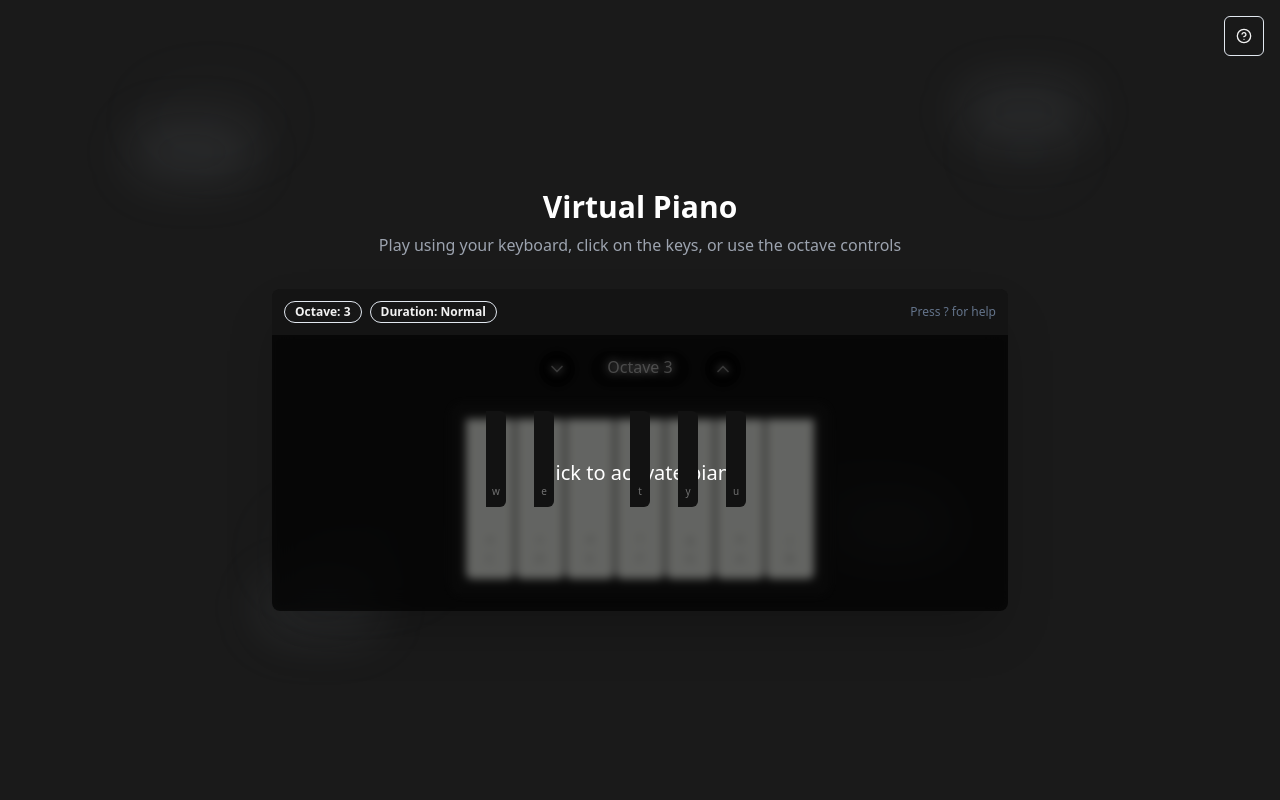
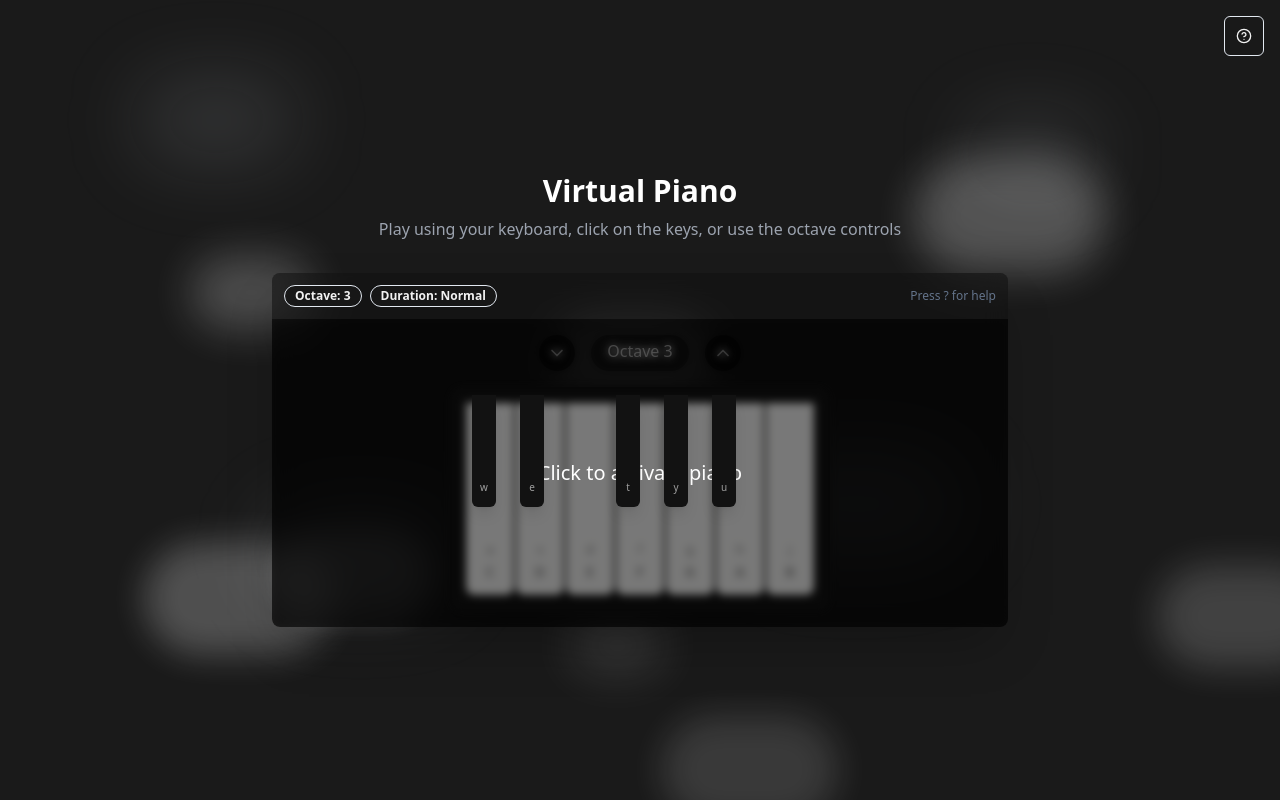
Before and after one commit to Muzaffar-codes07/c-harmonious-keys, a React (Vite) app: page / in a window 1280 px wide. Built offline with nearby package versions, Linux system fonts and the light colour scheme.

Commit message:
Fix piano key layout and animations
- Improved black key positioning and key proportions.
- Fixed musical note animation visibility.
- Enhanced cloud shapes, random generation, and movement.
- Adjusted cloud opacity for better visibility.

```diff
--- a/src/components/FloatingNotes.tsx
+++ b/src/components/FloatingNotes.tsx
@@ -11,6 +11,7 @@ interface Note {
   size: number;
   variant: 'music' | 'note';
   colorHex: string;
+  opacity: number;
 }
 
 interface FloatingNotesProps {
@@ -22,13 +23,15 @@ const FloatingNotes: React.FC<FloatingNotesProps> = ({ lastNotePlayed }) => {
 
   const noteColors = [
     { class: 'text-red-500', hex: '#ef4444' },
-    { class: 'text-slate-300', hex: '#cbd5e1' },
-    { class: 'text-orange-400', hex: '#fb923c' }
+    { class: 'text-blue-400', hex: '#60a5fa' },
+    { class: 'text-orange-400', hex: '#fb923c' },
+    { class: 'text-purple-400', hex: '#c084fc' },
+    { class: 'text-emerald-400', hex: '#34d399' }
   ];
 
   useEffect(() => {
     if (lastNotePlayed) {
-      const noteCount = Math.floor(Math.random() * 2) + 2; // 2-3 notes per key press
+      const noteCount = Math.floor(Math.random() * 3) + 2; // 2-4 notes per key press
 
       for (let i = 0; i < noteCount; i++) {
         const randomColor = noteColors[Math.floor(Math.random() * noteColors.length)];
@@ -40,7 +43,8 @@ const FloatingNotes: React.FC<FloatingNotesProps> = ({ lastNotePlayed }) => {
           color: randomColor.class,
           colorHex: randomColor.hex,
           size: Math.random() * 16 + 24, // 24-40px size range
-          variant: Math.random() > 0.5 ? 'music' : 'note'
+          variant: Math.random() > 0.5 ? 'music' : 'note',
+          opacity: Math.random() * 0.3 + 0.7 // 0.7-1.0 opacity range
         };
 
         setNotes(prev => [...prev, newNote]);
@@ -52,24 +56,36 @@ const FloatingNotes: React.FC<FloatingNotesProps> = ({ lastNotePlayed }) => {
     }
   }, [lastNotePlayed]);
 
-  // Add decorative cloud elements
-  const cloudPositions = [
-    { left: '10%', top: '15%' },
-    { right: '15%', top: '10%' },
-    { left: '20%', bottom: '20%' },
-    { right: '25%', bottom: '30%' }
-  ];
-
   return (
     <div className="fixed inset-0 pointer-events-none overflow-hidden">
-      {/* Decorative clouds */}
-      {cloudPositions.map((pos, i) => (
-        <div
-          key={i}
-          className="absolute w-32 h-16 bg-gray-400/10 rounded-full blur-xl"
-          style={pos}
-        />
-      ))}
+      {/* Randomly generated decorative clouds */}
+      {Array.from({ length: 8 }).map((_, i) => {
+        // Generate random cloud properties
+        const size = Math.random() * 120 + 80; // 80-200px
+        const positionX = Math.random() * 80 + 10; // 10-90%
+        const positionY = Math.random() * 80 + 10; // 10-90%
+        const speed = Math.random() * 30 + 10; // 10-40s animation duration
+        const blur = Math.random() * 15 + 10; // 10-25px blur radius
+        const opacity = Math.random() * 0.15 + 0.1; // 0.1-0.25 opacity
+        const delay = Math.random() * -30; // Negative delay for staggered start
+
+        return (
+          <div
+            key={i}
+            className="absolute bg-white rounded-full"
+            style={{
+              width: `${size}px`,
+              height: `${size * 0.6}px`,
+              left: `${positionX}%`,
+              top: `${positionY}%`,
+              opacity: opacity,
+              filter: `blur(${blur}px)`,
+              animation: `cloud-drift ${speed}s linear infinite`,
+              animationDelay: `${delay}s`
+            }}
+          />
+        );
+      })}
 
       {notes.map((note) => (
         <div
@@ -81,7 +97,7 @@ const FloatingNotes: React.FC<FloatingNotesProps> = ({ lastNotePlayed }) => {
             transform: `rotate(${note.rotation}deg)`,
             animation: 'float-up 3s ease-out forwards',
             filter: `drop-shadow(0 0 12px ${note.colorHex})`,
-            opacity: 0.8
+            opacity: note.opacity
           }}
         >
           <Music
--- a/src/components/Piano.tsx
+++ b/src/components/Piano.tsx
@@ -1,3 +1,4 @@
+
 import React, { useCallback } from 'react';
 import { type Note, type OctaveShift, type DurationType } from '@/utils/audioContext';
 import PianoKey from './PianoKey';
@@ -30,13 +31,14 @@ const Piano: React.FC<PianoProps> = ({
     onNotePlayed?.(note);
   }, [initializeAudio, onNotePlayed]);
 
-  const { pressedKeys } = usePianoKeyboard({
+  const { pressedKeys, currentlyPlayingNotes } = usePianoKeyboard({
     octaveShift,
     setOctaveShift,
     durationType,
     setDurationType,
     pianoStructure,
-    initializeAudio
+    initializeAudio,
+    onNotePlayed
   });
 
   const handleOctaveShift = (direction: -1 | 1) => {
@@ -56,12 +58,13 @@ const Piano: React.FC<PianoProps> = ({
   const getBlackKeyPosition = (index: number): number => {
     const whiteKeyWidth = 48; // w-12 (3rem)
 
+    // Calculate positions to be exactly between white keys
     const positions = [
-      whiteKeyWidth * 0.75,      // C# (between C and D)
-      whiteKeyWidth * 1.75,      // D# (between D and E)
-      whiteKeyWidth * 3.75,      // F# (between F and G)
-      whiteKeyWidth * 4.75,      // G# (between G and A)
-      whiteKeyWidth * 5.75,      // A# (between A and B)
+      whiteKeyWidth * 0.5,      // C# (exactly between C and D)
+      whiteKeyWidth * 1.5,      // D# (exactly between D and E)
+      whiteKeyWidth * 3.5,      // F# (exactly between F and G)
+      whiteKeyWidth * 4.5,      // G# (exactly between G and A)
+      whiteKeyWidth * 5.5,      // A# (exactly between A and B)
     ];
 
     const blackKeyIndices = pianoStructure
--- a/src/components/PianoKey.tsx
+++ b/src/components/PianoKey.tsx
@@ -36,13 +36,14 @@ const PianoKey: React.FC<PianoKeyProps> = ({
         className={`
           absolute
           top-0
-          w-5 h-24
+          w-6 h-28
           bg-[#121212]
-          rounded-r-md
+          rounded-b-md
           z-20
           cursor-pointer
           transition-all
           -translate-x-1/2
+          shadow-lg
           ${isPressed ? 'bg-[--key-press] animate-key-press' : ''}
           hover:bg-primary/30
         `}
@@ -50,7 +51,7 @@ const PianoKey: React.FC<PianoKeyProps> = ({
         onClick={handleClick}
       >
         {keyboardKey && (
-          <div className="absolute bottom-2 w-full text-center text-[10px] font-medium text-white/40">
+          <div className="absolute bottom-3 w-full text-center text-[10px] font-medium text-white/60">
             {keyboardKey.toLowerCase()}
           </div>
         )}
@@ -62,9 +63,9 @@ const PianoKey: React.FC<PianoKeyProps> = ({
     <div
       className={`
         relative
-        bg-[#c7c9c4]
-        w-12 h-40
-        rounded-b-md
+        bg-[#f1f1f0]
+        w-12 h-48
+        rounded-b-lg
         cursor-pointer
         flex
         flex-col
@@ -72,18 +73,19 @@ const PianoKey: React.FC<PianoKeyProps> = ({
         items-center
         pb-3
         transition-all
+        border-x border-b border-[#121212]/10
+        shadow-md
         ${isPressed ? 'bg-[--key-press] animate-key-press' : ''}
-        hover:bg-primary/30
-        border-[#121212]/20
+        hover:bg-primary/10
       `}
       onClick={handleClick}
     >
       {keyboardKey && (
-        <div className="text-[10px] font-medium text-black/40 mb-1">
+        <div className="text-xs font-medium text-black/50 mb-1">
           {keyboardKey.toLowerCase()}
         </div>
       )}
-      <div className="text-xs text-black/30">{displayNote}</div>
+      <div className="text-sm font-semibold text-black/40">{displayNote}</div>
     </div>
   );
 };
--- a/src/hooks/usePianoKeyboard.ts
+++ b/src/hooks/usePianoKeyboard.ts
@@ -10,6 +10,7 @@ interface UsePianoKeyboardProps {
   setDurationType: React.Dispatch<React.SetStateAction<DurationType>>;
   pianoStructure: Array<{ note: Note, isBlack?: boolean, keyboardKey?: string }>;
   initializeAudio: () => void;
+  onNotePlayed?: (note: string) => void;
 }
 
 export const usePianoKeyboard = ({
@@ -18,9 +19,11 @@ export const usePianoKeyboard = ({
   durationType,
   setDurationType,
   pianoStructure,
-  initializeAudio
+  initializeAudio,
+  onNotePlayed
 }: UsePianoKeyboardProps) => {
   const [pressedKeys, setPressedKeys] = useState<Record<string, boolean>>({});
+  const [currentlyPlayingNotes, setCurrentlyPlayingNotes] = useState<string[]>([]);
 
   // Set duration and provide feedback
   const setDurationWithFeedback = useCallback((newDuration: DurationType, modeName: string) => {
@@ -97,6 +100,11 @@ export const usePianoKeyboard = ({
     if (keyInfo) {
       setPressedKeys(prev => ({ ...prev, [key]: true }));
       playNote(keyInfo.note, octaveShift, durationType);
+
+      // Trigger the onNotePlayed callback to update the floating notes
+      if (onNotePlayed) {
+        onNotePlayed(keyInfo.note);
+      }
     }
   }, [
     octaveShift,
@@ -105,7 +113,8 @@ export const usePianoKeyboard = ({
     initializeAudio,
     setDurationWithFeedback,
     shiftOctaveWithFeedback,
-    resetSettings
+    resetSettings,
+    onNotePlayed
   ]);
 
   const handleKeyUp = useCallback((e: KeyboardEvent) => {
@@ -124,5 +133,5 @@ export const usePianoKeyboard = ({
     };
   }, [handleKeyDown, handleKeyUp]);
 
-  return { pressedKeys };
+  return { pressedKeys, currentlyPlayingNotes };
 };
--- a/src/index.css
+++ b/src/index.css
@@ -1,3 +1,4 @@
+
 @tailwind base;
 @tailwind components;
 @tailwind utilities;
@@ -103,16 +104,13 @@
 
 @keyframes cloud-drift {
   0% {
-    transform: translateX(-5px);
-    opacity: 0.15;
+    transform: translateX(-20px);
   }
   50% {
-    transform: translateX(5px);
-    opacity: 0.2;
+    transform: translateX(20px);
   }
   100% {
-    transform: translateX(-5px);
-    opacity: 0.15;
+    transform: translateX(-20px);
   }
 }
 
```
